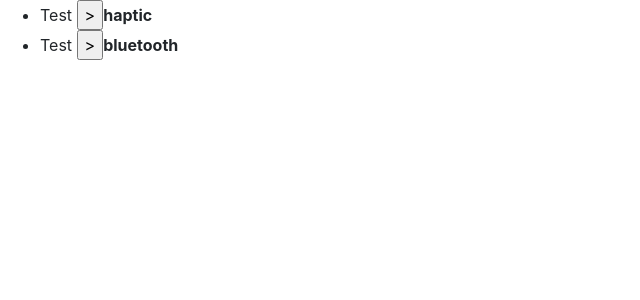
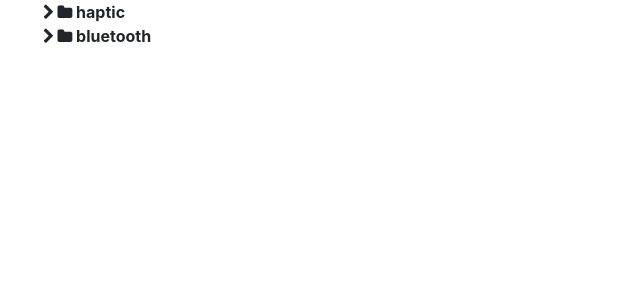
Before and after one commit to achyuth-jagadeesh/folder-explorer, a React (Create React App) app: page / in a window 1280 px wide. Shown: the top 300 px of the page, without its empty margins (0-640 px from the left). Built offline with nearby package versions, Linux system fonts and the light colour scheme.

Commit message:
Added font awesome for icons

```diff
--- a/package.json
+++ b/package.json
@@ -6,6 +6,7 @@
     "@testing-library/jest-dom": "^4.2.4",
     "@testing-library/react": "^9.4.0",
     "@testing-library/user-event": "^7.1.2",
+    "font-awesome": "^4.7.0",
     "react": "^16.12.0",
     "react-dom": "^16.12.0",
     "react-scripts": "3.3.0"
--- a/src/App.css
+++ b/src/App.css
@@ -3,5 +3,17 @@
 }
 
 ul{
-  text-align:left
+  text-align:left;
+  list-style-type: none;
 }
+
+
+.btn-expand{
+  padding:3px;
+  cursor: pointer;
+}
+
+.txt-empty-folder{
+  font-style: italic;
+  font-size: 14px;
+}
--- a/src/views/FolderView.js
+++ b/src/views/FolderView.js
@@ -34,33 +34,35 @@ class FolderView extends React.Component {
             <div>
               {this.props.children[i].children.length > 0 &&
                 !this.state.expandCollapseState[i].expand && (
+                  <i
+                    className="fa fa-chevron-right btn-expand"
+                    onClick={this.toggleExpandCollapse}
+                    data-index={i}
+                  ></i>
+                )}
+              {!this.state.expandCollapseState[i].expand && (
+                <i className="fa fa-folder"></i>
+
+              )}
+              {this.props.children[i].children.length > 0 &&
+                this.state.expandCollapseState[i].expand && (
                   <span>
-                    Test <i className="fa fa-globe"></i>
-                    <input
-                      type="button"
-                      value=">"
+                    <i
+                      className="fa fa-chevron-down btn-expand"
                       onClick={this.toggleExpandCollapse}
                       data-index={i}
-                    />
+                    ></i>
+                    <i class="fa fa-folder-open"></i>
                   </span>
                 )}
-              {this.props.children[i].children.length > 0 &&
-                this.state.expandCollapseState[i].expand && (
-                  <input
-                    type="button"
-                    value="V"
-                    onClick={this.toggleExpandCollapse}
-                    data-index={i}
-                  />
-                )}
-
-              <strong>{this.props.children[i].name}</strong>
+              <strong> {this.props.children[i].name}</strong>
               {this.state.expandCollapseState[i].expand && (
                 <FolderView children={this.props.children[i].children} />
               )}
+              {this.props.children[i].children.length == 0 && <span className="txt-empty-folder" > (Empty folder)</span>}
             </div>
           ) : (
-            <span>{this.props.children[i].name}</span>
+            <span><i class="fa fa-file-text-o"></i> {this.props.children[i].name}</span>
           )}
         </li>
       );
```
Also changed, not shown: src/index.js (+7 -6 lines), 1 other file (tests, documents, lock files or other folders).
